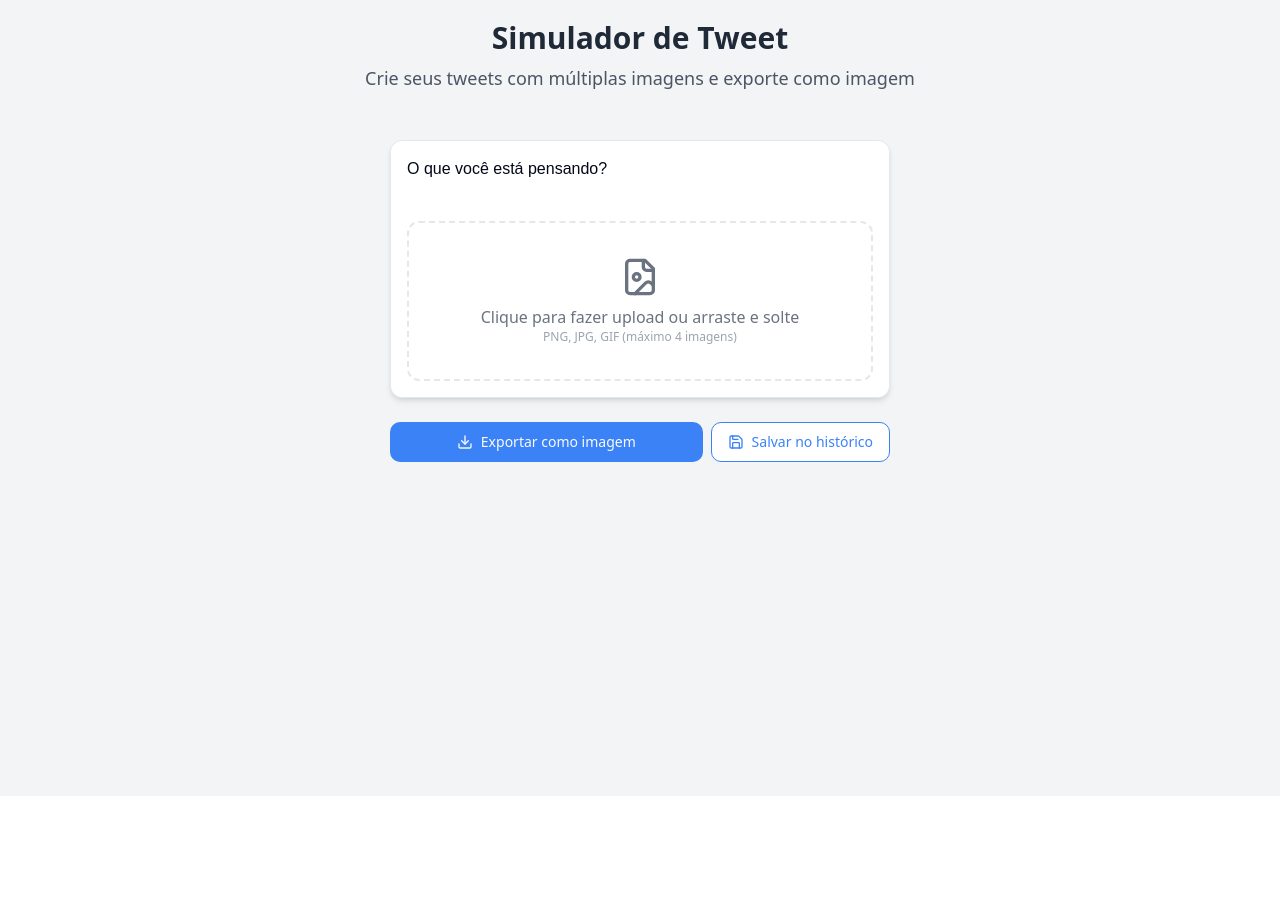
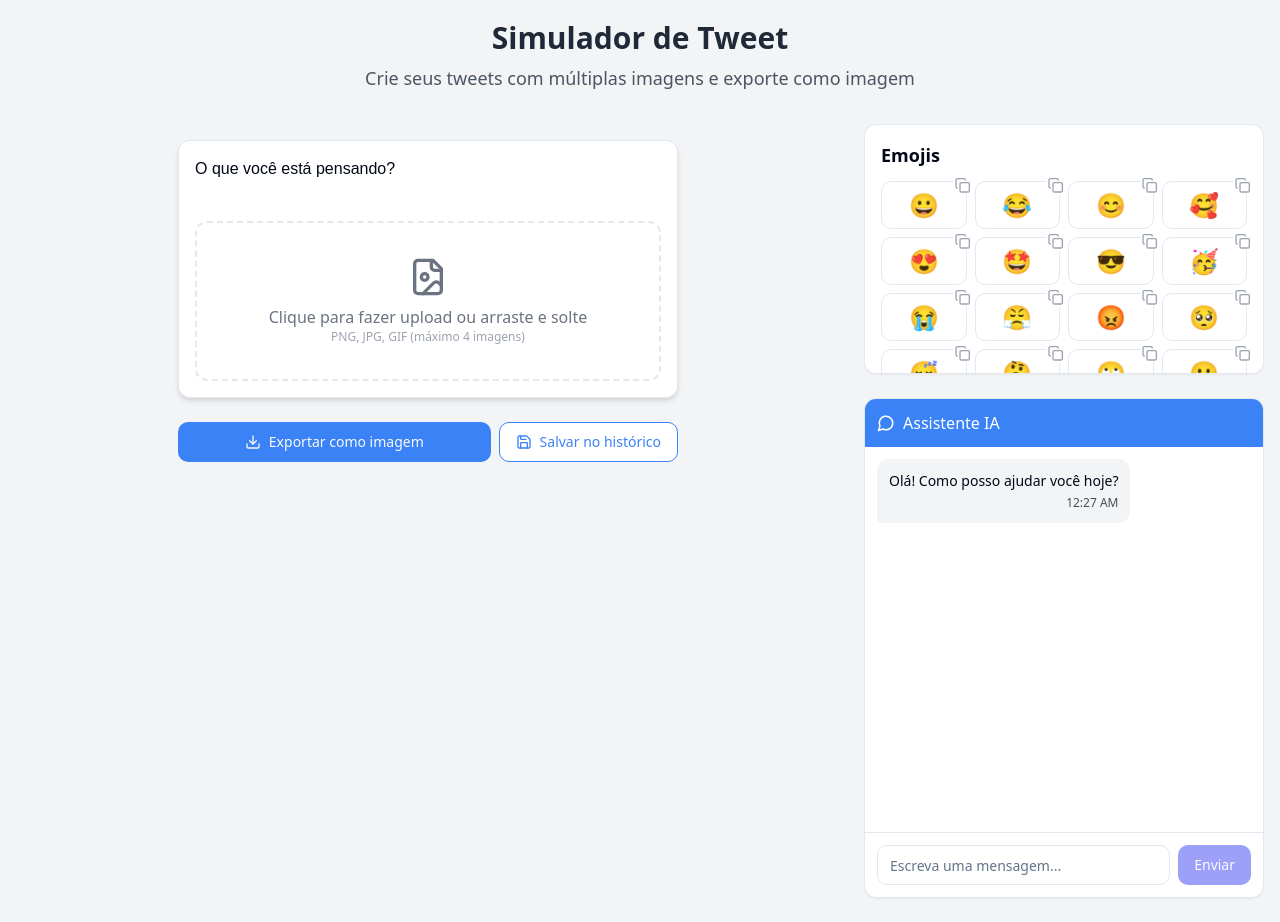
Before and after one commit to Lunedev03/post-card-creator-app, a React (Vite) app: page / in a window 1280 px wide. Shown: the part 100-1022 px from the top of the page. Before the commit the page ends 896 px from the top, so only its background shows below. Built offline with nearby package versions, Linux system fonts and the light colour scheme.

Commit message:
Add AI assistant features
Add emoji copy and chat features for AI assistant.

```diff
--- a/package.json
+++ b/package.json
@@ -28,7 +28,7 @@
     "@radix-ui/react-popover": "^1.1.1",
     "@radix-ui/react-progress": "^1.1.0",
     "@radix-ui/react-radio-group": "^1.2.0",
-    "@radix-ui/react-scroll-area": "^1.1.0",
+    "@radix-ui/react-scroll-area": "^1.2.6",
     "@radix-ui/react-select": "^2.1.1",
     "@radix-ui/react-separator": "^1.1.0",
     "@radix-ui/react-slider": "^1.2.0",
--- /dev/null
+++ b/src/components/chat/AiAssistant.tsx
@@ -0,0 +1,133 @@
+
+import React, { useState, useRef, useEffect } from 'react';
+import { Card } from '@/components/ui/card';
+import { Button } from '@/components/ui/button';
+import { Input } from '@/components/ui/input';
+import { ScrollArea } from '@/components/ui/scroll-area';
+import { MessageCircle } from 'lucide-react';
+
+type Message = {
+  text: string;
+  sender: 'user' | 'ai';
+  timestamp: Date;
+};
+
+const initialMessages: Message[] = [
+  {
+    text: 'Olá! Como posso ajudar você hoje?',
+    sender: 'ai',
+    timestamp: new Date(),
+  },
+];
+
+const AiAssistant = () => {
+  const [messages, setMessages] = useState<Message[]>(initialMessages);
+  const [input, setInput] = useState('');
+  const messagesEndRef = useRef<HTMLDivElement>(null);
+
+  const scrollToBottom = () => {
+    messagesEndRef.current?.scrollIntoView({ behavior: 'smooth' });
+  };
+
+  useEffect(() => {
+    scrollToBottom();
+  }, [messages]);
+
+  const handleSend = (e: React.FormEvent) => {
+    e.preventDefault();
+    if (!input.trim()) return;
+
+    // Add user message
+    const userMessage: Message = {
+      text: input,
+      sender: 'user',
+      timestamp: new Date(),
+    };
+
+    setMessages(prev => [...prev, userMessage]);
+    setInput('');
+
+    // Simulate AI response after a short delay
+    setTimeout(() => {
+      const aiResponse: Message = {
+        text: getAiResponse(input),
+        sender: 'ai',
+        timestamp: new Date(),
+      };
+      setMessages(prev => [...prev, aiResponse]);
+    }, 1000);
+  };
+
+  // Simple response logic for demo purposes
+  const getAiResponse = (userInput: string): string => {
+    const input = userInput.toLowerCase();
+
+    if (input.includes('olá') || input.includes('oi') || input.includes('hey')) {
+      return 'Olá! Em que posso ajudar?';
+    }
+
+    if (input.includes('ajuda') || input.includes('como funciona')) {
+      return 'Este é um simulador de post. Você pode adicionar texto, fazer upload de imagens e exportar o post como imagem!';
+    }
+
+    if (input.includes('obrigado') || input.includes('valeu')) {
+      return 'De nada! Estou sempre à disposição.';
+    }
+
+    return 'Posso ajudar com dicas para seu post. O que você gostaria de saber?';
+  };
+
+  const formatTime = (date: Date) => {
+    return date.toLocaleTimeString([], { hour: '2-digit', minute: '2-digit' });
+  };
+
+  return (
+    <Card className="bg-white flex flex-col h-full overflow-hidden">
+      <div className="p-3 bg-blue-500 text-white flex items-center gap-2">
+        <MessageCircle size={18} />
+        <h3 className="font-medium">Assistente IA</h3>
+      </div>
+
+      <ScrollArea className="flex-grow p-3">
+        <div className="flex flex-col space-y-3">
+          {messages.map((msg, index) => (
+            <div
+              key={index}
+              className={`flex ${msg.sender === 'user' ? 'justify-end' : 'justify-start'}`}
+            >
+              <div
+                className={`max-w-[80%] rounded-lg p-3 ${
+                  msg.sender === 'user'
+                    ? 'bg-blue-500 text-white rounded-br-none'
+                    : 'bg-gray-100 rounded-bl-none'
+                }`}
+              >
+                <p className="text-sm">{msg.text}</p>
+                <span className="text-xs opacity-70 block text-right mt-1">
+                  {formatTime(msg.timestamp)}
+                </span>
+              </div>
+            </div>
+          ))}
+          <div ref={messagesEndRef} />
+        </div>
+      </ScrollArea>
+
+      <form onSubmit={handleSend} className="p-3 border-t">
+        <div className="flex gap-2">
+          <Input
+            value={input}
+            onChange={(e) => setInput(e.target.value)}
+            placeholder="Escreva uma mensagem..."
+            className="flex-grow"
+          />
+          <Button type="submit" disabled={!input.trim()}>
+            Enviar
+          </Button>
+        </div>
+      </form>
+    </Card>
+  );
+};
+
+export default AiAssistant;
--- /dev/null
+++ b/src/components/emoji/EmojiPicker.tsx
@@ -0,0 +1,59 @@
+
+import React, { useState } from 'react';
+import { Copy, Check } from 'lucide-react';
+import { Button } from '@/components/ui/button';
+import { Card } from '@/components/ui/card';
+import { useToast } from '@/hooks/use-toast';
+
+const emojis = [
+  '😀', '😂', '😊', '🥰', '😍', '🤩', '😎', '🥳',
+  '😭', '😤', '😡', '🥺', '😴', '🤔', '🙄', '😬',
+  '👍', '👎', '👏', '🙌', '🤝', '👊', '✌️', '🤞',
+  '❤️', '🧡', '💛', '💚', '💙', '💜', '🖤', '🤍',
+];
+
+const EmojiPicker = () => {
+  const [copiedEmoji, setCopiedEmoji] = useState<string | null>(null);
+  const { toast } = useToast();
+
+  const handleCopyEmoji = (emoji: string) => {
+    navigator.clipboard.writeText(emoji);
+    setCopiedEmoji(emoji);
+
+    toast({
+      title: "Emoji copiado!",
+      description: `${emoji} foi copiado para a área de transferência.`,
+    });
+
+    setTimeout(() => {
+      setCopiedEmoji(null);
+    }, 2000);
+  };
+
+  return (
+    <Card className="bg-white p-4 h-full overflow-auto">
+      <h3 className="font-semibold mb-3 text-lg">Emojis</h3>
+      <div className="grid grid-cols-4 gap-2">
+        {emojis.map((emoji, index) => (
+          <Button
+            key={index}
+            variant="outline"
+            className="h-12 text-2xl relative"
+            onClick={() => handleCopyEmoji(emoji)}
+          >
+            {emoji}
+            <span className="absolute top-0 right-0 bg-white rounded-full p-0.5 transform translate-x-1/3 -translate-y-1/3">
+              {copiedEmoji === emoji ? (
+                <Check className="h-3 w-3 text-green-500" />
+              ) : (
+                <Copy className="h-3 w-3 text-gray-400" />
+              )}
+            </span>
+          </Button>
+        ))}
+      </div>
+    </Card>
+  );
+};
+
+export default EmojiPicker;
--- a/src/pages/Index.tsx
+++ b/src/pages/Index.tsx
@@ -2,13 +2,27 @@
 import React from 'react';
 import PostSimulator from '@/components/post/PostSimulator';
 import Header from '@/components/Header';
+import EmojiPicker from '@/components/emoji/EmojiPicker';
+import AiAssistant from '@/components/chat/AiAssistant';
 
 const Index = () => {
   return (
     <div className="min-h-screen bg-gray-100">
       <div className="container mx-auto px-4 py-6">
         <Header />
-        <PostSimulator />
+        <div className="grid grid-cols-1 md:grid-cols-3 gap-6 mt-6">
+          <div className="md:col-span-2">
+            <PostSimulator />
+          </div>
+          <div className="flex flex-col gap-6">
+            <div className="h-[250px]">
+              <EmojiPicker />
+            </div>
+            <div className="flex-grow h-[500px]">
+              <AiAssistant />
+            </div>
+          </div>
+        </div>
       </div>
     </div>
   );
```
Also changed, not shown: 1 other file (tests, documents, lock files or other folders).
